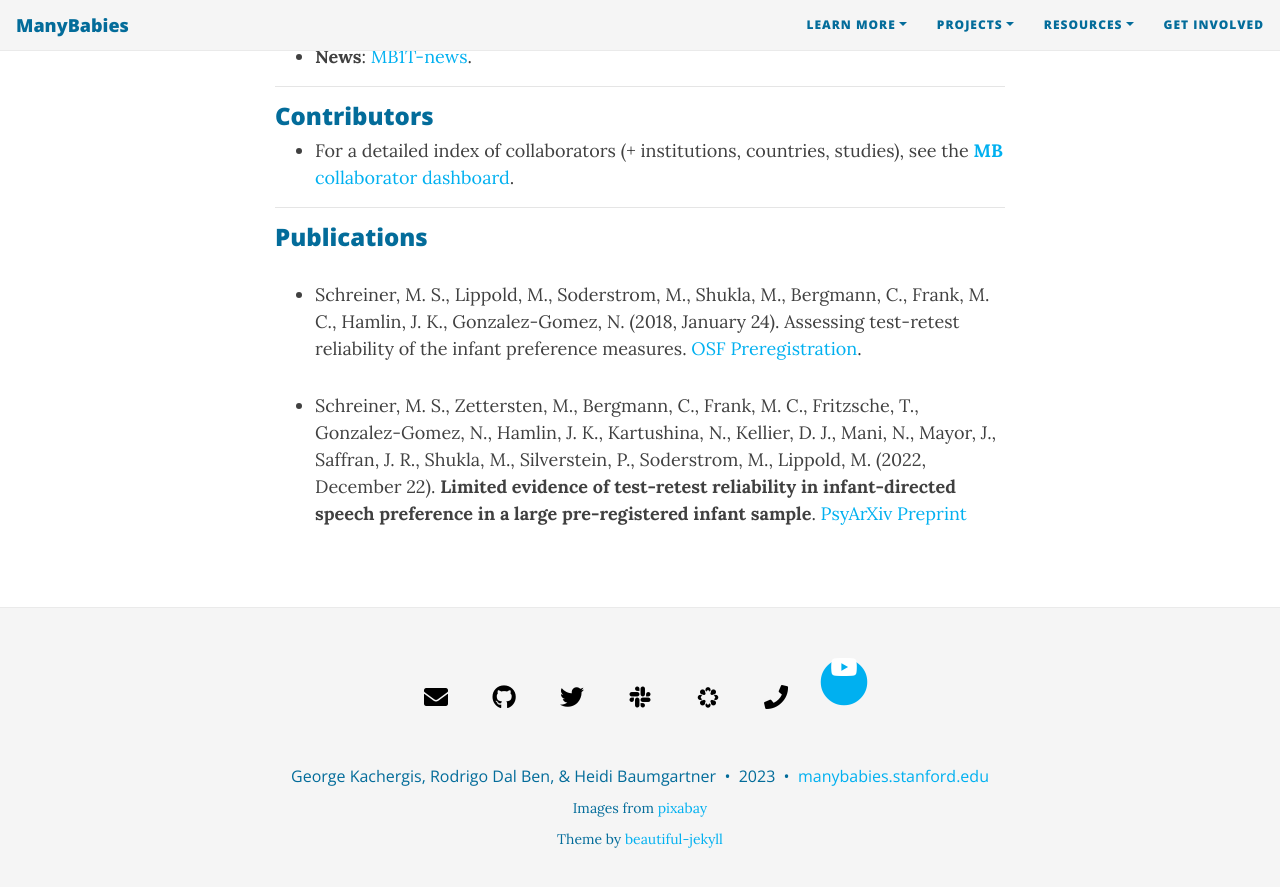
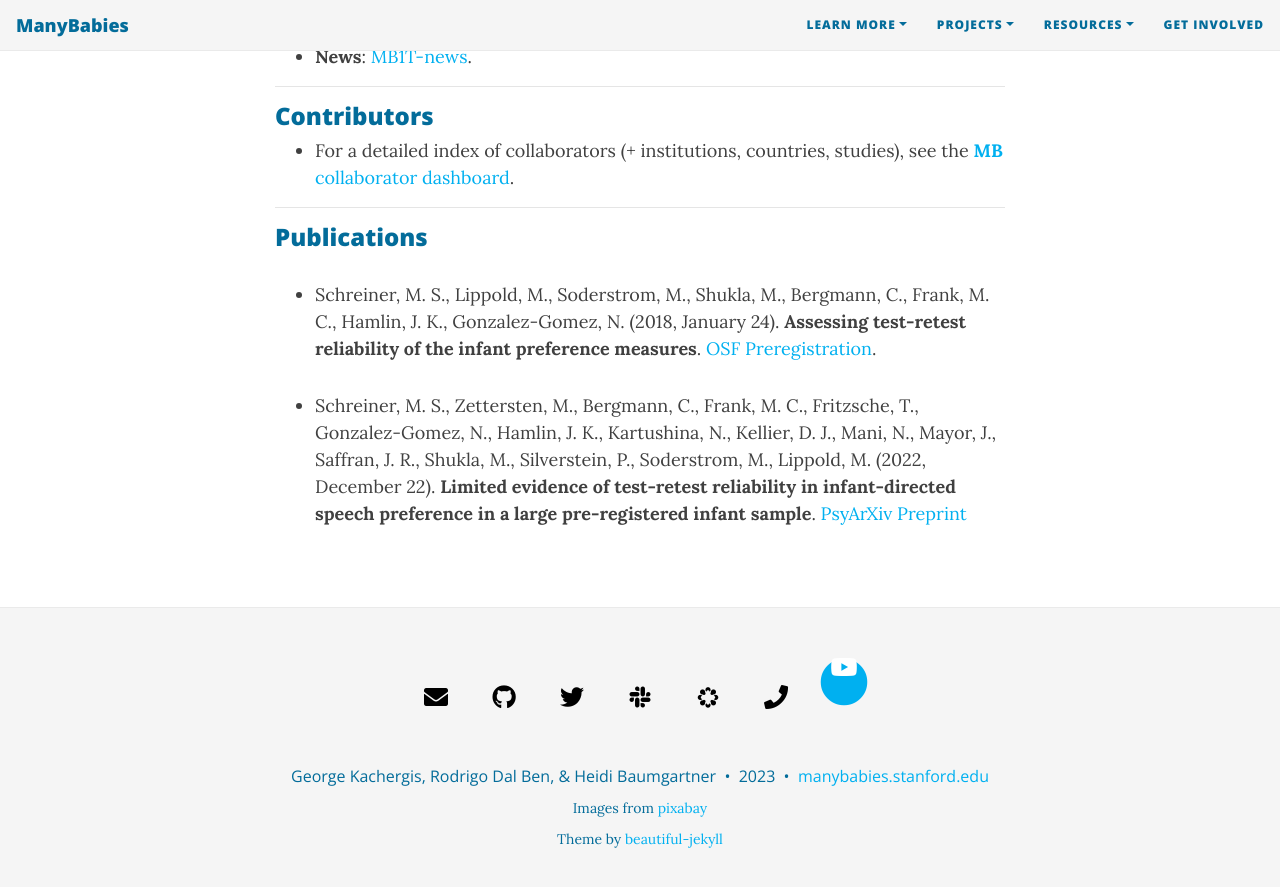
Before and after one commit to manybabies/manybabies.github.io, a Jekyll site: the page built from MB1T.md, in a window 1280 px wide and 900 px high, scrolled down 1170 px. Shown: the top 887 px of the window. Built offline with Jekyll 4.4.1, drawn with Linux system fonts in a browser that asks for light colours; nearby versions of some CDN libraries; some web fonts are replaced.

Commit message:
Update MB1T.md

```diff
--- a/MB1T.md
+++ b/MB1T.md
@@ -39,6 +39,6 @@ In this ongoing project we investigate the test-retest reliability of the prefer
 
 ***
 ### Publications
-* Schreiner, M. S., Lippold, M., Soderstrom, M., Shukla, M., Bergmann, C., Frank, M. C., Hamlin, J. K., Gonzalez-Gomez, N. (2018, January 24). Assessing test-retest reliability of the infant preference measures. [OSF Preregistration](https://osf.io/v5f8t).
+* Schreiner, M. S., Lippold, M., Soderstrom, M., Shukla, M., Bergmann, C., Frank, M. C., Hamlin, J. K., Gonzalez-Gomez, N. (2018, January 24). **Assessing test-retest reliability of the infant preference measures**. [OSF Preregistration](https://osf.io/v5f8t).
 
 * Schreiner, M. S., Zettersten, M., Bergmann, C., Frank, M. C., Fritzsche, T., Gonzalez-Gomez, N., Hamlin, J. K., Kartushina, N., Kellier, D. J., Mani, N., Mayor, J., Saffran, J. R., Shukla, M., Silverstein, P., Soderstrom, M., Lippold, M. (2022, December 22). **Limited evidence of test-retest reliability in infant-directed speech preference in a large pre-registered infant sample**. [PsyArXiv Preprint](https://doi.org/10.31234/osf.io/uwche)
```
